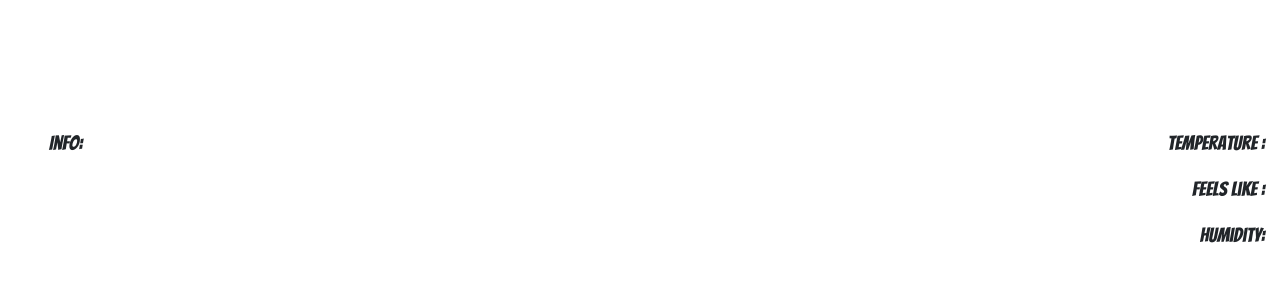
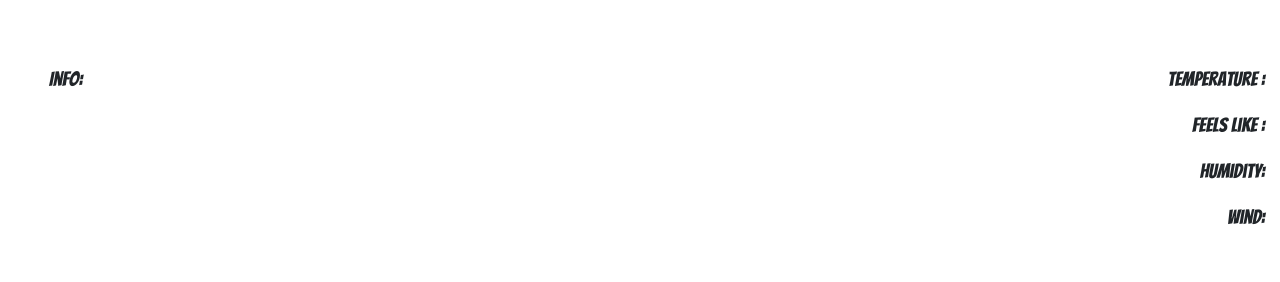
Before and after one commit to nmkmms/weather, a plain HTML site: page index.html in a window 1280 px wide. Drawn offline with nearby package versions, Linux system fonts and the light colour scheme; no server answers.

Commit message:
Deleted some unnecessary comments, added wind info.

```diff
--- a/css/style.css
+++ b/css/style.css
@@ -22,7 +22,7 @@ body {
     position: center;
     text-align: center;
     display: inline-block;
-    margin-top: 10%;
+    margin-top: 5%;
 }
 
 .info-left {
@@ -38,8 +38,5 @@ body {
     width: 50%;
     float: right;
     text-align: right;
-    /*margin-top: 20%;*/
-    /*margin-right: 3%;*/
-    /*margin-left: 30%;*/
     font-size: 20px;
 }
--- a/index.html
+++ b/index.html
@@ -26,6 +26,8 @@
             <span id="feels"></span>
             <p>Humidity:</p>
             <span id="humidity"></span>
+            <p>Wind:</p>
+            <span id="wind"></span>
         </div>
     </div>
 </body>
--- a/js/main.js
+++ b/js/main.js
@@ -80,12 +80,14 @@ jQuery(document).ready(function ($) {
             temp = Math.round((response.main.temp - 273.15) * 10) / 10;
             feels_like = Math.round((response.main.feels_like - 273.15) * 10) / 10;
             humidity = response.main.humidity;
+            winter_speed = response.wind.speed;
 
             $(".city-name").text('Weather in '+ city + ': ' + weather);
             $(".weather").append('<img src="img/'+ weather_img +'">');
             $("#temp").text( temp + "°C");
             $("#feels").text(feels_like + "°C");
             $("#humidity").text(humidity + "%");
+            $("#wind").text(winter_speed + " meter(s)/sec");
             // document.body.style.backgroundImage = "url('" + background + "')";
         });
 });
```
